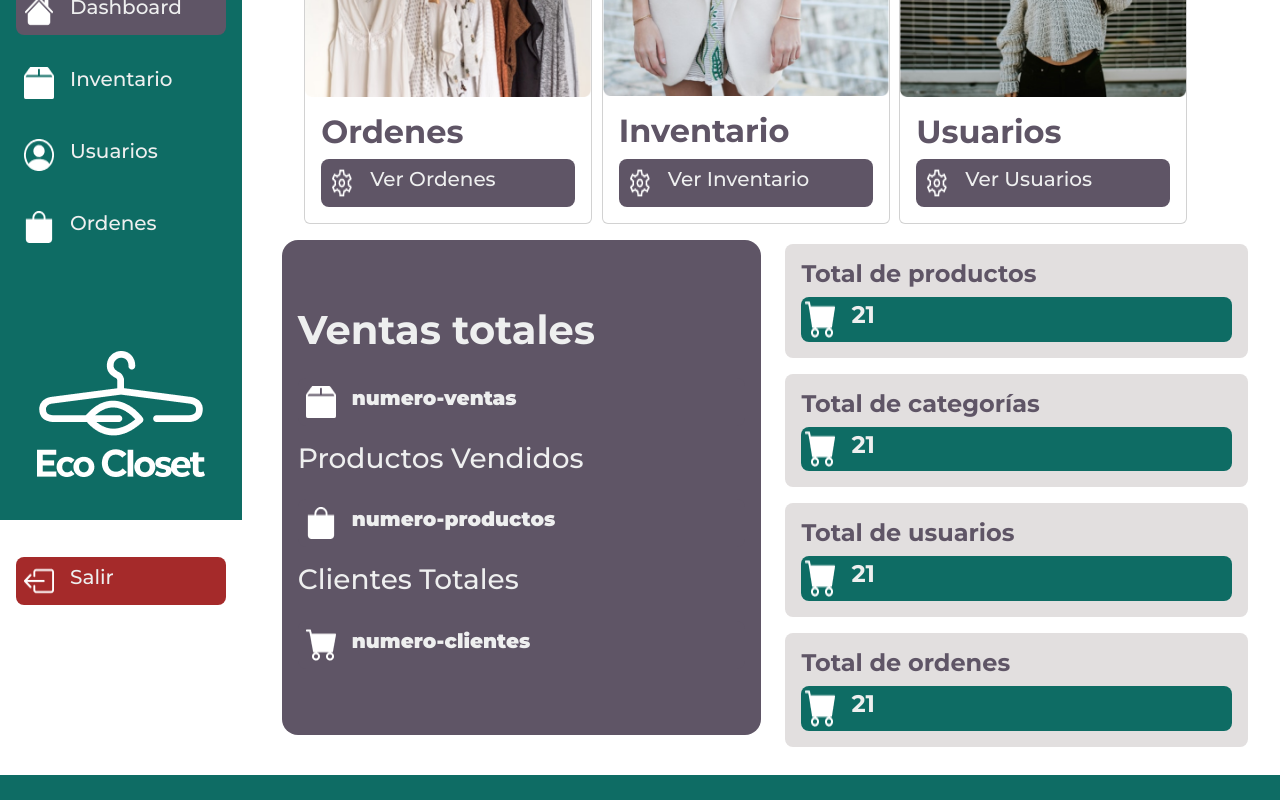
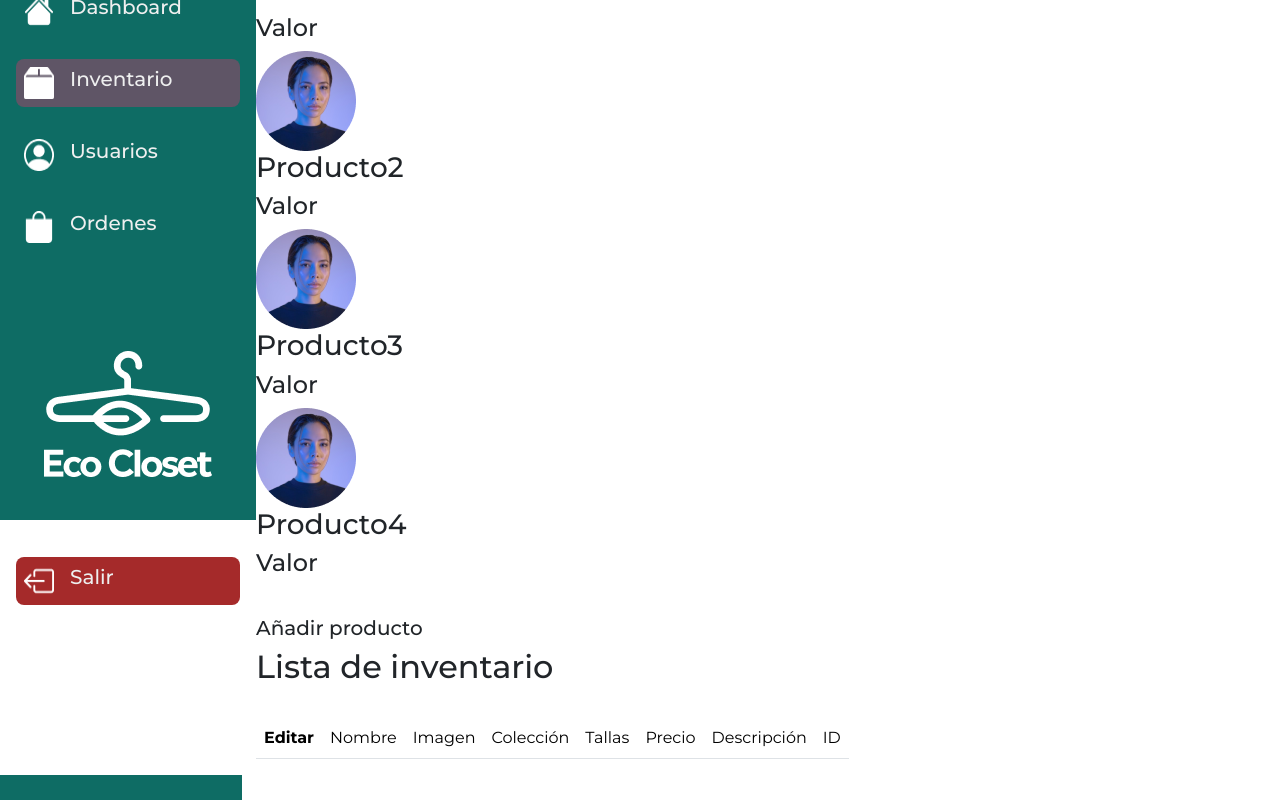
Before and after one commit to Camilo-Fetiva/Ecocloset-TF300h, an Angular app in the folder frontend/: page /Dashboard/Inventario in a window 1280 px wide. Shown: the part 620-1420 px from the top of the page. Built offline with nearby package versions, Linux system fonts and the light colour scheme.

Commit message:
[actualizar] dashboard inventario

```diff
--- a/frontend/src/app/app.routes.ts
+++ b/frontend/src/app/app.routes.ts
@@ -4,7 +4,7 @@ import { Routes } from '@angular/router';
 import { AboutUsComponent } from './pages/about-us/about-us.component';
 import { BuyComponent } from './pages/buy/buy.component';
 import { CheckoutComponent } from './pages/checkout/checkout.component';
-import { DashboardComponent } from './pages/dashboard/dashboard.component';
+import { DashboardComponent } from './pages/dashboard/home/dashboard.component';
 import { InventoryComponent } from './pages/dashboard/inventory/inventory.component';
 import { OrdersComponent } from './pages/dashboard/orders/orders.component';
 import { UsersComponent } from './pages/dashboard/users/users.component';
--- a/frontend/src/app/pages/dashboard/inventory/inventory.component.css
+++ b/frontend/src/app/pages/dashboard/inventory/inventory.component.css
@@ -0,0 +1,68 @@
+main{
+    display: flex;
+}
+
+.admin-categorias{
+    background-color: var(--colorPrimario);
+    width: 20%;
+    height: 100vh;
+    padding: 16px;
+}
+
+.admin-texto{
+    text-align: center;
+    color: var(--colorBlanco);
+    gap: 16px;
+    margin-top: 40px;
+}
+
+.rutas{
+    display: flex;
+    flex-direction: column;
+    gap: 24px;
+    margin-top: 40px;
+}
+
+.boton-active{
+    display: flex;
+    text-align: center;
+    justify-content: start;
+    padding: 8px;
+    gap: 16px;
+    font-weight: bolder;
+    color: var(--colorBlanco);
+    text-decoration: none;
+    background-color: var(--colorSecundario);
+    border-radius: 8px;
+}
+
+.boton-disable{
+    display: flex;
+    text-align: center;
+    justify-content: start;
+    padding: 8px;
+    gap: 16px;
+    font-weight: bolder;
+    color: var(--colorBlanco);
+    text-decoration: none;
+}
+
+.logo{
+    margin-top: 100px;
+    display: flex;
+    justify-content: center;
+}
+
+.boton-salir{
+    display: flex;
+    text-align: center;
+    justify-content: start;
+    background-color: brown;
+    padding: 8px;
+    margin-top: 80px;
+    border-radius: 8px;
+    gap: 16px;
+    font-weight: bold;
+    color: var(--colorBlanco);
+    text-decoration: none;
+}
--- a/frontend/src/app/pages/dashboard/inventory/inventory.component.html
+++ b/frontend/src/app/pages/dashboard/inventory/inventory.component.html
@@ -1 +1,112 @@
 <p>inventory works!</p>
+
+<main>
+    <!-- BARRA LATERAL -->
+    <section class="admin-categorias">
+        <section class="admin-texto">
+            <img src="/assets/dashboard/home/img-admin.png" alt="img-administrador">
+            <h3>nombreAdmin</h3>
+            <h4>Administrador(a)</h4>
+        </section>
+
+        <section class="rutas">
+            <section class="boton-disable">
+                <img src="/assets/dashboard/home/img-icono-home.png" alt="icono">
+                <h5>Dashboard</h5>
+            </section>
+            <section class="boton-active">
+                <img src="/assets/dashboard/home/img-icono-inventario.png" alt="icono">
+                <h5>Inventario</h5>
+            </section>
+            <section class="boton-disable">
+                <img src="/assets/dashboard/home/img-icono-users.png" alt="icono">
+                <h5>Usuarios</h5>
+            </section>
+            <section class="boton-disable">
+                <img src="/assets/dashboard/home/img-icono-ordenes.png" alt="icono">
+                <h5>Ordenes</h5>
+            </section>
+        </section>
+
+        <section class="logo">
+            <img src="/assets/dashboard/home/img-ecocloset.png" alt="logo-ecocloset">
+        </section>
+
+        <section class="boton-salir">
+            <img src="/assets/dashboard/home/img-icono-salir.png" alt="icono">
+            <h5>Salir</h5>
+        </section>
+    </section>
+
+    <section class="informacion">
+        <section class="titulo">
+            <img src="/assets/dashboard/home/img-icono-home2.png" alt="icono">
+            <h1>Inventario</h1>
+        </section>
+
+        <h2>Productos más vendidos</h2>
+
+        <section class="productos-vendidos">
+            <section class="productos-texto">
+                <img src="/assets/dashboard/home/img-admin.png" alt="img-administrador">
+                <h3>Producto1</h3>
+                <h4>Valor</h4>
+            </section>
+
+            <section class="productos-texto">
+                <img src="/assets/dashboard/home/img-admin.png" alt="img-administrador">
+                <h3>Producto2</h3>
+                <h4>Valor</h4>
+            </section>
+
+            <section class="productos-texto">
+                <img src="/assets/dashboard/home/img-admin.png" alt="img-administrador">
+                <h3>Producto3</h3>
+                <h4>Valor</h4>
+            </section>
+
+            <section class="productos-texto">
+                <img src="/assets/dashboard/home/img-admin.png" alt="img-administrador">
+                <h3>Producto4</h3>
+                <h4>Valor</h4>
+            </section>
+        </section>
+
+        <section class="boton-producto">
+            <section class="boton-anadir">
+                <img src="/assets/dashboard/home/img-icono-salir.png" alt="icono">
+                <h5>Añadir producto</h5>
+            </section>
+            <h2>Lista de inventario</h2>
+        </section>
+
+        <!-- Tabla de BOOTSTRAP -->
+        <section class="tabla-inventario">
+            <table class="table">
+                <thead class="table-dark">
+                    <th scope="col">Editar</th>
+                    <th scope="col">Nombre</th>
+                    <th scope="col">Imagen</th>
+                    <th scope="col">Colección</th>
+                    <th scope="col">Tallas</th>
+                    <th scope="col">Precio</th>
+                    <th scope="col">Descripción</th>
+                    <th scope="col">ID</th>
+                </thead>
+                <tbody>
+                    <tr>
+                        <th scope="row">Editar</th>
+                        <td>Nombre</td>
+                        <td>Imagen</td>
+                        <td>Colección</td>
+                        <td>Tallas</td>
+                        <td>Precio</td>
+                        <td>Descripción</td>
+                        <td>ID</td>
+                    </tr>
+                </tbody>
+              </table>
+        </section>
+    </section>
+
+</main>
```
Also changed, not shown: frontend/src/app/pages/dashboard/home/dashboard.component.css (renamed from frontend/src/app/pages/dashboard/dashboard.component.css), frontend/src/app/pages/dashboard/home/dashboard.component.html (renamed from frontend/src/app/pages/dashboard/dashboard.component.html), frontend/src/app/pages/dashboard/home/dashboard.component.ts (renamed from frontend/src/app/pages/dashboard/dashboard.component.ts).
